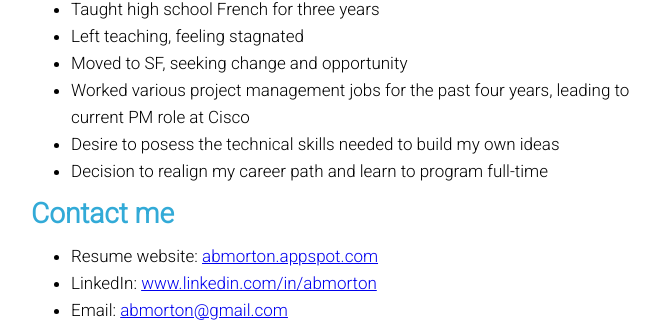
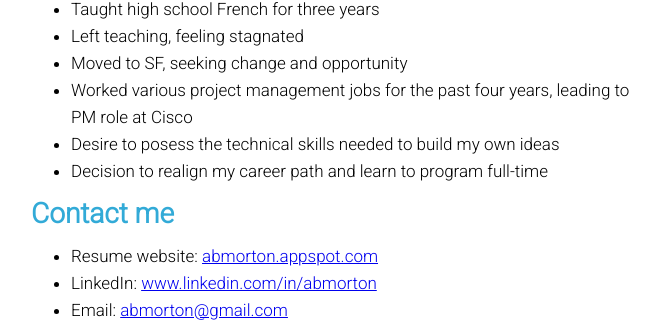
Before and after one commit to abmorton/stockhawk, a Flask app: page /aboutadam in a window 1280 px wide. Shown: the part 3019-3343 px from the top of the page, without its empty margins (309-969 px from the left). Run offline with Flask 2, Linux system fonts and the light colour scheme; parts of the project's set-up code (start-up, migrations or seed data) failed here and were passed over.

Commit message:
minor edits to aboutadam.html

```diff
--- a/templates/aboutadam.html
+++ b/templates/aboutadam.html
@@ -237,7 +237,7 @@ section.module.parallax-3 {
         <li>Taught high school French for three years</li>
         <li>Left teaching, feeling stagnated</li>
         <li>Moved to SF, seeking change and opportunity</li>
-        <li>Worked various project management jobs for the past four years, leading to current PM role at Cisco</li>
+        <li>Worked various project management jobs for the past four years, leading to PM role at Cisco</li>
         <li>Desire to posess the technical skills needed to build my own ideas</li>
         <li>Decision to realign my career path and learn to program full-time</li>
       </ul>
```
